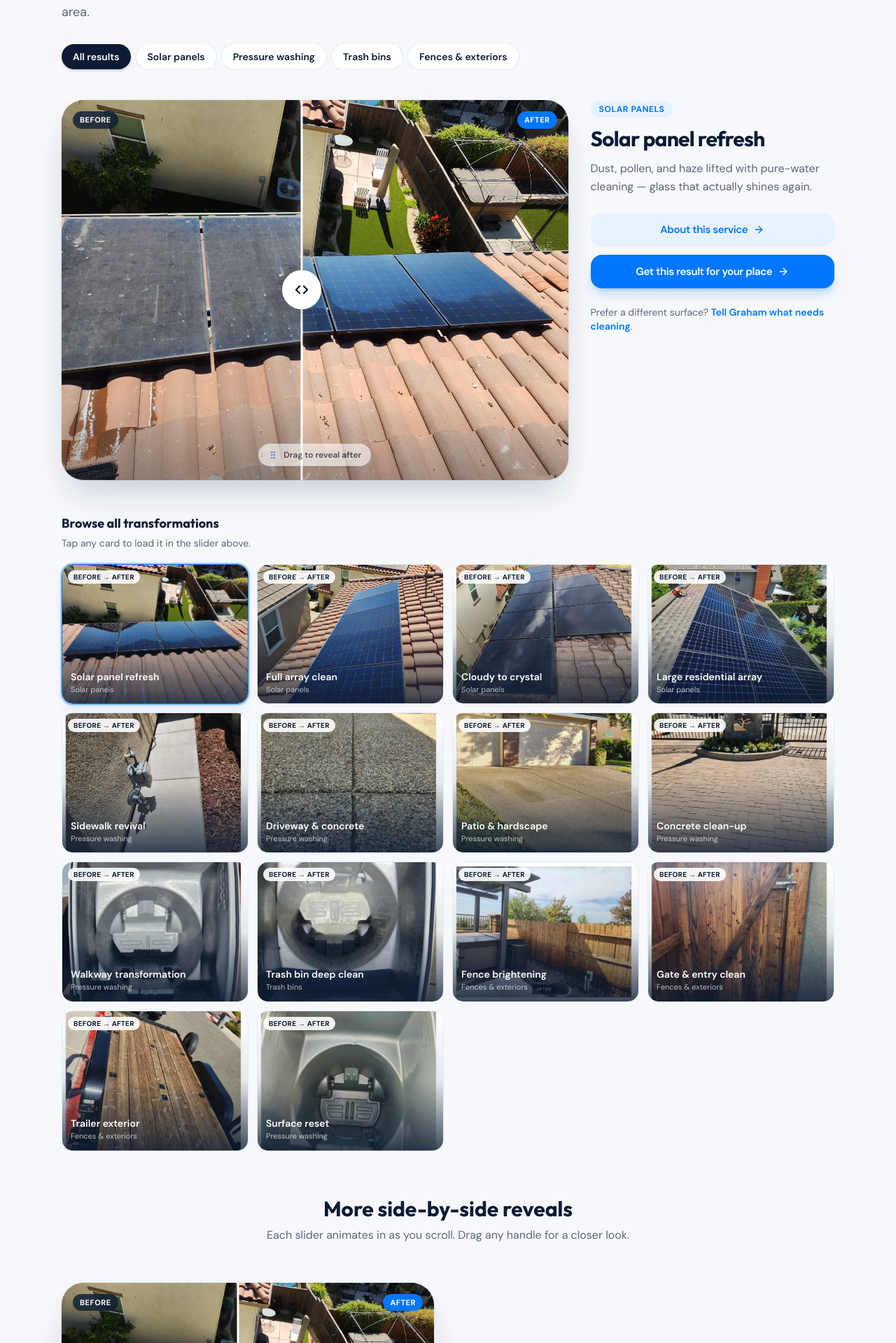
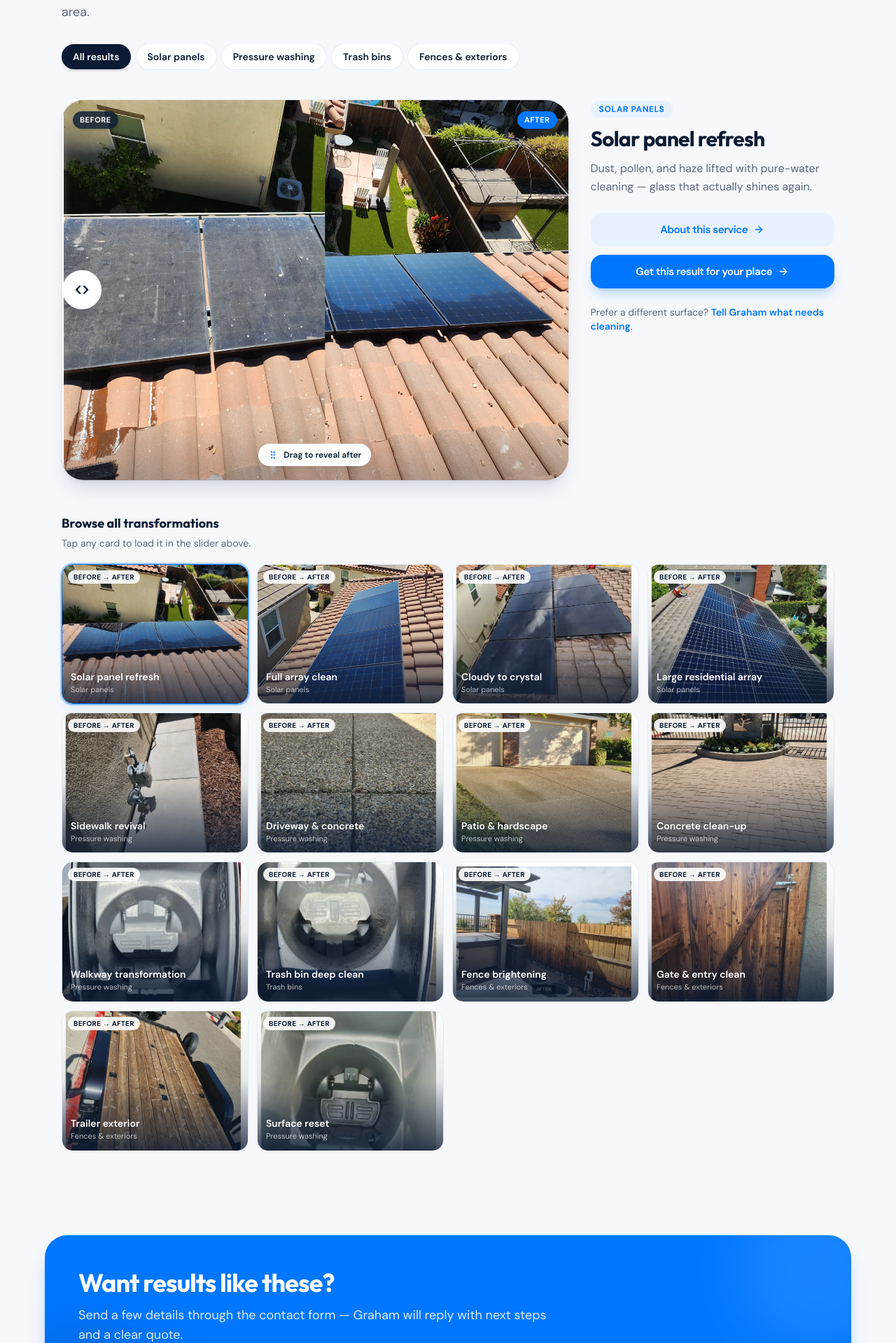
Before and after one commit to 920four4/grahams-wash, a Next.js app: page /results in a window 1280 px wide. Shown: the part 278-2197 px from the top of the page at 70% size. Built offline with nearby package versions, Linux system fonts and the light colour scheme.

Commit message:
Fix slider performance: DOM-driven updates, fewer live instances
Stop React re-renders every animation frame, remove infinite idle loops,
lazy-mount sliders near viewport, and limit homepage/results to one
active interactive slider instead of many concurrent ones.

```diff
--- a/src/components/BeforeAfterSlider.tsx
+++ b/src/components/BeforeAfterSlider.tsx
@@ -20,16 +20,20 @@ type Props = {
   afterAlt?: string;
   className?: string;
   aspectClass?: string;
-  /** 0–100: how much of the AFTER is revealed from the right. Position of divider. */
+  /** Divider start position 0–100 (left = more before). */
   initialPosition?: number;
+  /** One-shot wipe when first scrolled into view (no continuous loop). */
   autoPlayOnView?: boolean;
-  idleAnimate?: boolean;
   priority?: boolean;
   sizes?: string;
   rounded?: string;
   showHint?: boolean;
 };
 
+/**
+ * High-performance before/after slider.
+ * Position is applied via DOM refs during drag/animation — never React setState per frame.
+ */
 export function BeforeAfterSlider({
   beforeSrc,
   afterSrc,
@@ -38,8 +42,7 @@ export function BeforeAfterSlider({
   className,
   aspectClass = "aspect-[4/3]",
   initialPosition = 52,
-  autoPlayOnView = true,
-  idleAnimate = false,
+  autoPlayOnView = false,
   priority = false,
   sizes = "(max-width: 768px) 100vw, 800px",
   rounded = "rounded-[1.5rem] sm:rounded-[2rem]",
@@ -47,79 +50,134 @@ export function BeforeAfterSlider({
 }: Props) {
   const id = useId();
   const containerRef = useRef<HTMLDivElement>(null);
-  const [position, setPosition] = useState(autoPlayOnView ? 12 : initialPosition);
+  const beforeLayerRef = useRef<HTMLDivElement>(null);
+  const lineRef = useRef<HTMLDivElement>(null);
+  const handleRef = useRef<HTMLButtonElement>(null);
+  const beforeLabelRef = useRef<HTMLSpanElement>(null);
+  const afterLabelRef = useRef<HTMLSpanElement>(null);
+  const positionRef = useRef(initialPosition);
+  const draggingRef = useRef(false);
+  const interactedRef = useRef(false);
+  const introPlayedRef = useRef(false);
+  const rafRef = useRef(0);
+
   const [dragging, setDragging] = useState(false);
-  const [hasInteracted, setHasInteracted] = useState(false);
-  const [hintVisible, setHintVisible] = useState(showHint);
-  const [inView, setInView] = useState(false);
+  const [showHintUi, setShowHintUi] = useState(showHint);
+  const [mounted, setMounted] = useState(priority); // skip heavy work until visible
 
-  const setFromClientX = useCallback((clientX: number) => {
-    const el = containerRef.current;
-    if (!el) return;
-    const rect = el.getBoundingClientRect();
-    const pct = ((clientX - rect.left) / rect.width) * 100;
-    setPosition(Math.min(96, Math.max(4, pct)));
+  const applyPosition = useCallback((raw: number) => {
+    const pct = Math.min(96, Math.max(4, raw));
+    positionRef.current = pct;
+    const before = beforeLayerRef.current;
+    const line = lineRef.current;
+    const handle = handleRef.current;
+    if (before) before.style.clipPath = `inset(0 ${100 - pct}% 0 0)`;
+    if (line) line.style.transform = `translate3d(calc(${pct}% - 1.5px), 0, 0)`;
+    if (handle) handle.style.transform = `translate3d(calc(${pct}% - 50%), -50%, 0)`;
+    if (beforeLabelRef.current) {
+      beforeLabelRef.current.style.opacity = pct > 14 ? "1" : "0";
+    }
+    if (afterLabelRef.current) {
+      afterLabelRef.current.style.opacity = pct < 86 ? "1" : "0";
+    }
+    if (handle) handle.setAttribute("aria-valuenow", String(Math.round(pct)));
   }, []);
 
+  // Mount only when near viewport (saves image decode + observers)
   useEffect(() => {
+    if (priority) {
+      setMounted(true);
+      return;
+    }
     const el = containerRef.current;
     if (!el) return;
     const io = new IntersectionObserver(
       ([entry]) => {
-        if (entry.isIntersecting) setInView(true);
+        if (entry.isIntersecting) {
+          setMounted(true);
+          io.disconnect();
+        }
       },
-      { threshold: 0.3 },
+      { rootMargin: "200px 0px", threshold: 0.01 },
     );
     io.observe(el);
     return () => io.disconnect();
+  }, [priority]);
+
+  // Apply initial position once mounted
+  useEffect(() => {
+    if (!mounted) return;
+    applyPosition(autoPlayOnView ? 12 : initialPosition);
+  }, [mounted, autoPlayOnView, initialPosition, applyPosition]);
+
+  // One-shot intro animation — DOM only, cancelled when out of view
+  useEffect(() => {
+    if (!mounted || !autoPlayOnView || introPlayedRef.current) return;
+    const el = containerRef.current;
+    if (!el) return;
+
+    let cancelled = false;
+    const io = new IntersectionObserver(
+      ([entry]) => {
+        if (!entry.isIntersecting || introPlayedRef.current || interactedRef.current) return;
+        introPlayedRef.current = true;
+        io.disconnect();
+
+        const from = 12;
+        const to = initialPosition;
+        const duration = 1100;
+        const start = performance.now();
+
+        const tick = (now: number) => {
+          if (cancelled || interactedRef.current) return;
+          const t = Math.min(1, (now - start) / duration);
+          const eased = 1 - (1 - t) * (1 - t) * (1 - t);
+          applyPosition(from + (to - from) * eased);
+          if (t < 1) rafRef.current = requestAnimationFrame(tick);
+        };
+        rafRef.current = requestAnimationFrame(tick);
+      },
+      { threshold: 0.35 },
+    );
+    io.observe(el);
+
+    return () => {
+      cancelled = true;
+      io.disconnect();
+      cancelAnimationFrame(rafRef.current);
+    };
+  }, [mounted, autoPlayOnView, initialPosition, applyPosition]);
+
+  // Pause work when tab is hidden
+  useEffect(() => {
+    const onVis = () => {
+      if (document.hidden) cancelAnimationFrame(rafRef.current);
+    };
+    document.addEventListener("visibilitychange", onVis);
+    return () => document.removeEventListener("visibilitychange", onVis);
   }, []);
 
-  // Intro: wipe from left (before) toward center to reveal after
-  useEffect(() => {
-    if (!autoPlayOnView || !inView || hasInteracted) return;
-    let raf = 0;
-    const start = performance.now();
-    const from = 10;
-    const to = initialPosition;
-    const duration = 1600;
-
-    const tick = (now: number) => {
-      const t = Math.min(1, (now - start) / duration);
-      const eased = 1 - Math.pow(1 - t, 3);
-      setPosition(from + (to - from) * eased);
-      if (t < 1) raf = requestAnimationFrame(tick);
-    };
-    raf = requestAnimationFrame(tick);
-    return () => cancelAnimationFrame(raf);
-  }, [autoPlayOnView, inView, hasInteracted, initialPosition]);
-
-  useEffect(() => {
-    if (!idleAnimate || !inView || hasInteracted || dragging) return;
-    let raf = 0;
-    const base = initialPosition;
-    const amp = 5;
-    const start = performance.now();
-    const timeout = window.setTimeout(() => {
-      const loop = (now: number) => {
-        const t = (now - start) / 1000;
-        setPosition(base + Math.sin(t * 0.65) * amp);
-        raf = requestAnimationFrame(loop);
-      };
-      raf = requestAnimationFrame(loop);
-    }, 2000);
-    return () => {
-      window.clearTimeout(timeout);
-      cancelAnimationFrame(raf);
-    };
-  }, [idleAnimate, inView, hasInteracted, dragging, initialPosition]);
+  const setFromClientX = useCallback(
+    (clientX: number) => {
+      const el = containerRef.current;
+      if (!el) return;
+      const rect = el.getBoundingClientRect();
+      applyPosition(((clientX - rect.left) / rect.width) * 100);
+    },
+    [applyPosition],
+  );
 
   const markInteract = () => {
-    setHasInteracted(true);
-    setHintVisible(false);
+    if (!interactedRef.current) {
+      interactedRef.current = true;
+      cancelAnimationFrame(rafRef.current);
+      setShowHintUi(false);
+    }
   };
 
   const onPointerDown = (e: ReactPointerEvent) => {
     e.preventDefault();
+    draggingRef.current = true;
     setDragging(true);
     markInteract();
     (e.currentTarget as HTMLElement).setPointerCapture?.(e.pointerId);
@@ -127,11 +185,12 @@ export function BeforeAfterSlider({
   };
 
   const onPointerMove = (e: ReactPointerEvent) => {
-    if (!dragging) return;
+    if (!draggingRef.current) return;
     setFromClientX(e.clientX);
   };
 
   const onPointerUp = (e: ReactPointerEvent) => {
+    draggingRef.current = false;
     setDragging(false);
     try {
       (e.currentTarget as HTMLElement).releasePointerCapture?.(e.pointerId);
@@ -144,129 +203,125 @@ export function BeforeAfterSlider({
     if (e.key === "ArrowLeft" || e.key === "ArrowRight") {
       e.preventDefault();
       markInteract();
-      setPosition((p) => {
       const delta = e.key === "ArrowLeft" ? -5 : 5;
-        return Math.min(96, Math.max(4, p + delta));
-      });
+      applyPosition(positionRef.current + delta);
     }
   };
-
-  // position = width of BEFORE (left). After shows on the right.
-  const beforeClip = `inset(0 ${100 - position}% 0 0)`;
 
   return (
     <div
       ref={containerRef}
       className={cn(
-        "group relative select-none overflow-hidden bg-navy/10 shadow-2xl shadow-navy/20 ring-1 ring-black/5",
+        "group relative select-none overflow-hidden bg-navy/10 shadow-xl shadow-navy/10 ring-1 ring-black/5",
         aspectClass,
         rounded,
         className,
       )}
-      onPointerDown={onPointerDown}
-      onPointerMove={onPointerMove}
-      onPointerUp={onPointerUp}
-      onPointerCancel={onPointerUp}
-      style={{ touchAction: "none", cursor: dragging ? "grabbing" : "ew-resize" }}
+      onPointerDown={mounted ? onPointerDown : undefined}
+      onPointerMove={mounted ? onPointerMove : undefined}
+      onPointerUp={mounted ? onPointerUp : undefined}
+      onPointerCancel={mounted ? onPointerUp : undefined}
+      style={{
+        touchAction: "none",
+        cursor: dragging ? "grabbing" : "ew-resize",
+        contain: "layout paint",
+      }}
       role="img"
       aria-label="Before and after comparison. Drag to reveal the cleaned result."
     >
-      {/* AFTER layer (full) */}
+      {!mounted ? (
+        // Lightweight placeholder until near viewport
+        <div className="absolute inset-0 animate-pulse bg-gradient-to-br from-navy/10 to-brand/10" />
+      ) : (
+        <>
           <Image
             src={afterSrc}
             alt={afterAlt}
             fill
             priority={priority}
             sizes={sizes}
+            quality={75}
             className="object-cover"
             draggable={false}
           />
 
-      {/* Subtle shine on after */}
           <div
-        className="pointer-events-none absolute inset-0 opacity-30 mix-blend-soft-light"
-        style={{
-          background:
-            "linear-gradient(115deg, transparent 40%, rgba(255,255,255,0.35) 50%, transparent 60%)",
-          backgroundSize: "200% 100%",
-          backgroundPosition: `${position}% 0`,
-        }}
-        aria-hidden
-      />
-
-      {/* BEFORE layer (clipped to left) */}
-      <div className="absolute inset-0" style={{ clipPath: beforeClip }}>
+            ref={beforeLayerRef}
+            className="absolute inset-0 will-change-[clip-path]"
+            style={{ clipPath: `inset(0 ${100 - initialPosition}% 0 0)` }}
+          >
             <Image
               src={beforeSrc}
               alt={beforeAlt}
               fill
               priority={priority}
               sizes={sizes}
+              quality={75}
               className="object-cover"
               draggable={false}
             />
-        {/* slight desat for "before" mood */}
-        <div className="pointer-events-none absolute inset-0 bg-navy/10 mix-blend-multiply" aria-hidden />
           </div>
 
-      {/* Labels */}
           <span
-        className={cn(
-          "pointer-events-none absolute left-3 top-3 z-10 rounded-full bg-navy/80 px-2.5 py-1 text-[11px] font-bold uppercase tracking-wider text-white shadow-lg backdrop-blur-md transition-opacity duration-200 sm:left-4 sm:top-4",
-          position > 14 ? "opacity-100" : "opacity-0",
-        )}
+            ref={beforeLabelRef}
+            className="pointer-events-none absolute left-3 top-3 z-10 rounded-full bg-navy/80 px-2.5 py-1 text-[11px] font-bold uppercase tracking-wider text-white shadow-md sm:left-4 sm:top-4"
+            style={{ opacity: initialPosition > 14 ? 1 : 0, transition: "opacity 120ms linear" }}
           >
             Before
           </span>
           <span
-        className={cn(
-          "pointer-events-none absolute right-3 top-3 z-10 rounded-full bg-brand px-2.5 py-1 text-[11px] font-bold uppercase tracking-wider text-white shadow-lg transition-opacity duration-200 sm:right-4 sm:top-4",
-          position < 86 ? "opacity-100" : "opacity-0",
-        )}
+            ref={afterLabelRef}
+            className="pointer-events-none absolute right-3 top-3 z-10 rounded-full bg-brand px-2.5 py-1 text-[11px] font-bold uppercase tracking-wider text-white shadow-md sm:right-4 sm:top-4"
+            style={{ opacity: initialPosition < 86 ? 1 : 0, transition: "opacity 120ms linear" }}
           >
             After
           </span>
 
-      {/* Divider line */}
           <div
-        className="pointer-events-none absolute inset-y-0 z-20 w-[3px] bg-white shadow-[0_0_24px_rgba(255,255,255,0.7)]"
-        style={{ left: `${position}%`, transform: "translateX(-50%)" }}
+            ref={lineRef}
+            className="pointer-events-none absolute inset-y-0 left-0 z-20 w-[3px] bg-white will-change-transform"
+            style={{
+              transform: `translate3d(calc(${initialPosition}% - 1.5px), 0, 0)`,
+              boxShadow: "0 0 12px rgba(255,255,255,0.45)",
+            }}
           />
 
-      {/* Handle */}
           <button
             type="button"
+            ref={handleRef}
             id={id}
             aria-label="Drag to compare before and after"
             aria-valuemin={0}
             aria-valuemax={100}
-        aria-valuenow={Math.round(position)}
+            aria-valuenow={Math.round(initialPosition)}
             role="slider"
             tabIndex={0}
             onKeyDown={onKeyDown}
             className={cn(
-          "absolute top-1/2 z-30 flex h-12 w-12 -translate-x-1/2 -translate-y-1/2 items-center justify-center rounded-full border-[3px] border-white bg-white text-navy shadow-[0_8px_30px_rgba(0,0,0,0.25)] outline-none transition-transform focus-visible:ring-4 focus-visible:ring-brand/40 sm:h-14 sm:w-14",
-          dragging ? "scale-110" : "group-hover:scale-105",
+              "absolute left-0 top-1/2 z-30 flex h-12 w-12 items-center justify-center rounded-full border-[3px] border-white bg-white text-navy shadow-lg outline-none will-change-transform focus-visible:ring-4 focus-visible:ring-brand/40 sm:h-14 sm:w-14",
+              dragging && "scale-105",
             )}
-        style={{ left: `${position}%` }}
+            style={{ transform: `translate3d(calc(${initialPosition}% - 50%), -50%, 0)` }}
             onPointerDown={onPointerDown}
           >
             <ChevronsLeftRight className="h-5 w-5 sm:h-6 sm:w-6" strokeWidth={2.4} />
           </button>
 
           <div
-        className="pointer-events-none absolute inset-x-0 bottom-0 h-28 bg-gradient-to-t from-navy/30 to-transparent"
+            className="pointer-events-none absolute inset-x-0 bottom-0 h-20 bg-gradient-to-t from-navy/25 to-transparent"
             aria-hidden
           />
 
-      {hintVisible && !hasInteracted && (
+          {showHintUi && (
             <div className="pointer-events-none absolute inset-x-0 bottom-4 z-20 flex justify-center sm:bottom-5">
-          <span className="inline-flex items-center gap-2 rounded-full bg-white px-3.5 py-2 text-xs font-semibold text-navy shadow-xl animate-[pulse_2s_ease-in-out_infinite]">
+              <span className="inline-flex items-center gap-2 rounded-full bg-white px-3.5 py-2 text-xs font-semibold text-navy shadow-lg">
                 <GripVertical className="h-3.5 w-3.5 text-brand" />
                 Drag to reveal after
               </span>
             </div>
           )}
+        </>
+      )}
     </div>
   );
 }
--- a/src/components/HomeTransformation.tsx
+++ b/src/components/HomeTransformation.tsx
@@ -23,7 +23,6 @@ export function HomeTransformation({ item }: { item: Transformation }) {
             priority
             sizes="(max-width: 1024px) 100vw, 50vw"
             autoPlayOnView
-            idleAnimate
             showHint
           />
           <p className="mt-3 text-center text-xs text-muted sm:text-left">
--- a/src/components/ResultsGallery.tsx
+++ b/src/components/ResultsGallery.tsx
@@ -1,6 +1,7 @@
 "use client";
 
 import { useMemo, useState } from "react";
+import Image from "next/image";
 import Link from "next/link";
 import { ArrowRight } from "lucide-react";
 import { BeforeAfterSlider } from "@/components/BeforeAfterSlider";
@@ -38,19 +39,17 @@ export function ResultsGallery() {
 
   return (
     <div className="mx-auto max-w-6xl px-4 py-10 sm:px-6 sm:py-14">
-      {/* Hero intro */}
       <div className="max-w-2xl">
         <p className="text-sm font-semibold uppercase tracking-wider text-brand">Proof of work</p>
         <h1 className="font-display mt-2 text-4xl font-extrabold tracking-tight text-navy sm:text-5xl">
           Before & after
         </h1>
         <p className="mt-4 text-lg text-muted">
-          Drag each slider to reveal the clean result. Real jobs — solar panels, driveways, sidewalks, bins, fences,
-          and more across Rocklin and the Greater Sacramento area.
+          Drag the slider to reveal the clean result. Real jobs — solar panels, driveways, sidewalks, bins, fences, and
+          more across Rocklin and the Greater Sacramento area.
         </p>
       </div>
 
-      {/* Filters */}
       <div className="mt-8 flex gap-2 overflow-x-auto pb-1 no-scrollbar">
         {filters.map((f) => (
           <button
@@ -58,7 +57,8 @@ export function ResultsGallery() {
             type="button"
             onClick={() => {
               setFilter(f.id);
-              const next = f.id === "all" ? transformations[0] : transformations.find((t) => t.category === f.id);
+              const next =
+                f.id === "all" ? transformations[0] : transformations.find((t) => t.category === f.id);
               if (next) setActiveId(next.id);
             }}
             className={cn(
@@ -73,7 +73,7 @@ export function ResultsGallery() {
         ))}
       </div>
 
-      {/* Featured interactive stage */}
+      {/* Single live slider stage — only one heavy component at a time */}
       {active && (
         <div className="mt-10 grid gap-8 lg:grid-cols-[1.35fr_0.65fr] lg:items-start">
           <div>
@@ -87,7 +87,6 @@ export function ResultsGallery() {
                 active.aspect === "portrait" ? "aspect-[3/4] sm:aspect-[4/5] lg:aspect-[4/3]" : "aspect-[4/3]"
               }
               autoPlayOnView
-              idleAnimate
               priority
               sizes="(max-width: 1024px) 100vw, 65vw"
               showHint
@@ -124,7 +123,7 @@ export function ResultsGallery() {
         </div>
       )}
 
-      {/* Thumbnail picker grid */}
+      {/* Thumbnail picker — plain images only, no sliders */}
       <div className="mt-12">
         <h3 className="font-display text-lg font-bold text-navy">Browse all transformations</h3>
         <p className="mt-1 text-sm text-muted">Tap any card to load it in the slider above.</p>
@@ -146,12 +145,14 @@ export function ResultsGallery() {
                     : "border-border bg-white hover:border-brand/40",
                 )}
               >
-                <div className="relative aspect-[4/3] overflow-hidden">
-                  {/* eslint-disable-next-line @next/next/no-img-element */}
-                  <img
+                <div className="relative aspect-[4/3] overflow-hidden bg-navy/5">
+                  <Image
                     src={item.after}
                     alt=""
-                    className="h-full w-full object-cover transition duration-500 group-hover:scale-105"
+                    fill
+                    sizes="(max-width: 768px) 50vw, 25vw"
+                    className="object-cover transition duration-300 group-hover:scale-105"
+                    quality={70}
                   />
                   <div className="absolute inset-0 bg-gradient-to-t from-navy/80 via-navy/10 to-transparent" />
                   <span className="absolute left-2 top-2 rounded-full bg-white/90 px-2 py-0.5 text-[10px] font-bold uppercase tracking-wide text-navy">
@@ -167,46 +168,6 @@ export function ResultsGallery() {
           })}
         </div>
       </div>
-
-      {/* Secondary full-width showcases */}
-      <div className="mt-16 space-y-14">
-        <div className="text-center">
-          <h3 className="font-display text-2xl font-bold text-navy sm:text-3xl">More side-by-side reveals</h3>
-          <p className="mx-auto mt-2 max-w-xl text-muted">
-            Each slider animates in as you scroll. Drag any handle for a closer look.
-          </p>
-        </div>
-        {list.slice(0, 6).map((item, i) => (
-          <div
-            key={`stack-${item.id}`}
-            className={cn(
-              "grid items-center gap-6 lg:grid-cols-2 lg:gap-10",
-              i % 2 === 1 && "lg:[&>*:first-child]:order-2",
-            )}
-          >
-            <BeforeAfterSlider
-              beforeSrc={item.before}
-              afterSrc={item.after}
-              beforeAlt={`${item.title} before`}
-              afterAlt={`${item.title} after`}
-              aspectClass="aspect-[4/3]"
-              autoPlayOnView
-              idleAnimate={i === 0}
-              sizes="(max-width: 1024px) 100vw, 50vw"
-            />
-            <div>
-              <span className="text-xs font-bold uppercase tracking-wider text-brand">
-                {categoryLabels[item.category]}
-              </span>
-              <h4 className="font-display mt-2 text-2xl font-bold text-navy">{item.title}</h4>
-              <p className="mt-2 text-muted">{item.subtitle}</p>
-              <Button href="/contact" className="mt-5" variant="outline" size="sm">
-                Request a similar job
-              </Button>
-            </div>
-          </div>
-        ))}
-      </div>
     </div>
   );
 }
--- a/src/components/ServicePage.tsx
+++ b/src/components/ServicePage.tsx
@@ -103,8 +103,6 @@ export function ServicePage({ slug }: { slug: ServiceSlug }) {
               afterAlt={`${transform.title} after`}
               aspectClass="aspect-[4/3]"
               autoPlayOnView
-              idleAnimate
-              priority
               sizes="(max-width: 1024px) 100vw, 50vw"
             />
             <div>
```
Also changed, not shown: src/app/page.tsx (+29 -22 lines). Lines whose indentation alone changed are shown as unchanged.
